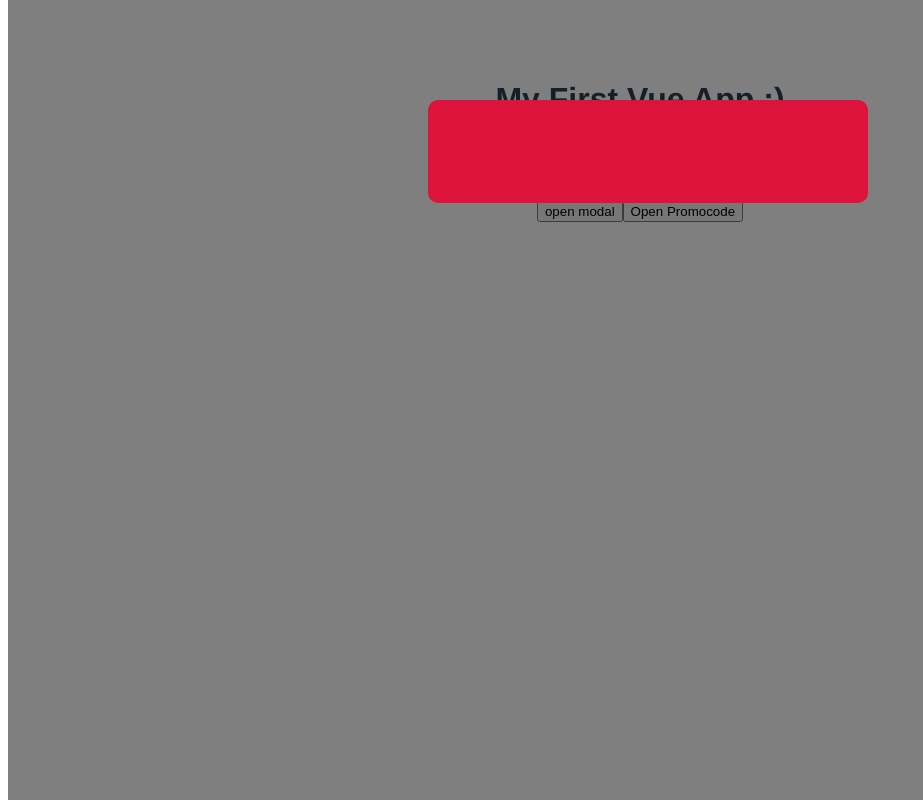
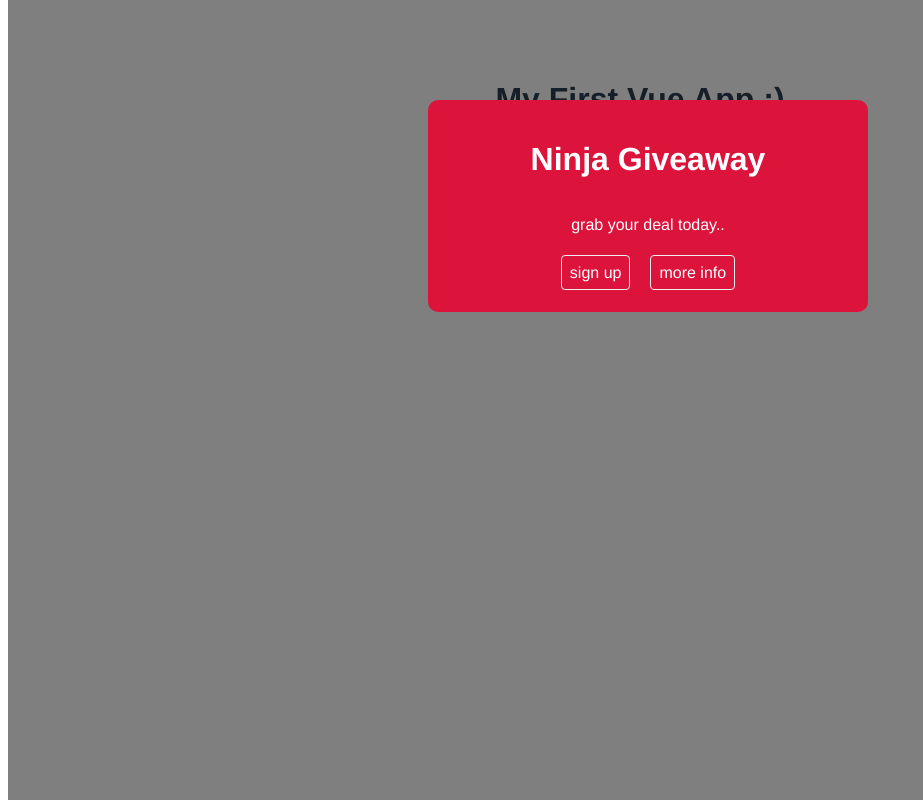
Before and after one commit to deeepak-me/vue3-roadmap, a Vue app in the folder modal-project/: page / in a window 1280 px wide. Both pictures are taken after a click on the button "open modal". Shown: the whole page, without its empty margins (0-923 px from the left). Built offline with nearby package versions, Linux system fonts and the light colour scheme.

Commit message:
feat:slot and teleport

```diff
--- a/modal-project/src/components/Modal.vue
+++ b/modal-project/src/components/Modal.vue
@@ -1,15 +1,17 @@
 <template>
   <div class="backdrop" @click.self="closeModal">
     <div class="modal" :class="{ sale: theme === 'sale' }">
-      <h1>{{ header }}</h1>
-      <p>{{ text }}</p>
+      <slot>Default content</slot>
+      <div class="actions">
+        <slot name="links"></slot>
+      </div>
     </div>
   </div>
 </template>
 
 <script>
 export default {
-  props: ["header", "text", "theme"],
+  props: ["theme"],
   methods: {
     closeModal() {
       this.$emit("close");
@@ -45,6 +47,20 @@ export default {
   font-style: normal;
 }
 
+.modal .actions {
+  text-align: center;
+  margin: 30px 0 10px 0;
+}
+
+.modal .actions a {
+  color: #333;
+  padding: 8px;
+  border: 1px solid #eee;
+  border-radius: 4px;
+  text-decoration: none;
+  margin: 10px;
+}
+
 .modal.sale {
   background: crimson;
   color: white;
@@ -53,4 +69,12 @@ export default {
 .modal.sale h1 {
   color: white;
 }
+
+.modal.sale .actions {
+  color: white;
+}
+
+.modal.sale .actions a {
+  color: white;
+}
 </style>
```
